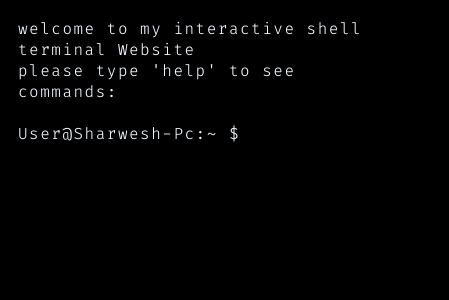
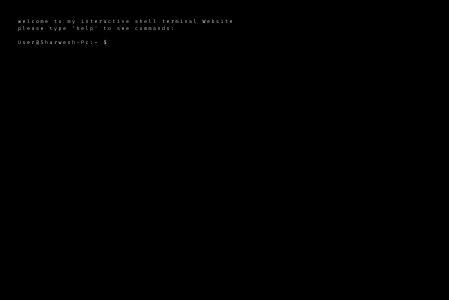
Before and after one commit to Sharwesh05/Terminal-Portfolio, a React (Vite) app: page / in a window 390 px wide. Shown: the top 300 px of the page, 449 px wide, since content can reach past the window. Built offline with nearby package versions, Linux system fonts and the light colour scheme.

Commit message:
modified:   src/main.css

```diff
--- a/src/main.css
+++ b/src/main.css
@@ -45,7 +45,7 @@ body{
     padding-right: 10px;
 }
 @media (max-width:400px){
-    :root{
+    .main{
         font-size: 5px;
     }
 }
```
